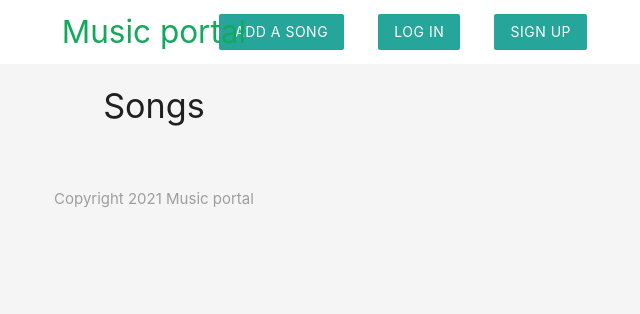
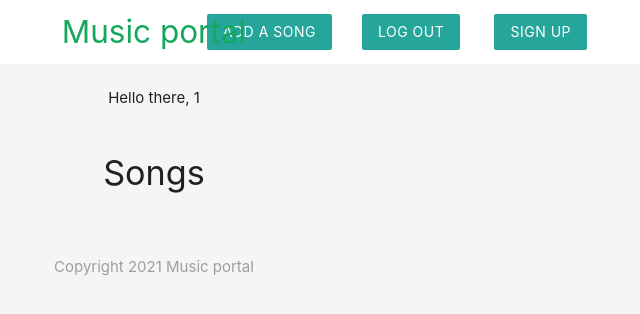
Before and after one commit to gardnerdev/music-app, a PHP site: page / in a window 1280 px wide. Shown: the top 314 px of the page, without its empty margins (486-1126 px from the left). Run offline with PHP 8.4, Linux system fonts and the light colour scheme; the visitor is signed in with stand-in values (Sample User, id 1); data that the repository does not hold is empty.

Commit message:
adding and deleting songs for logged in users

```diff
--- a/index.php
+++ b/index.php
@@ -22,11 +22,17 @@
 
 <!DOCTYPE html>
 <html lang="en">
+<link rel="stylesheet" type="text/css" href="templates/style.css">
     <?php include('templates/header.php')?>
-
+    <?php
+        if (isset($_SESSION["useruid"])){
+            echo "<br>";
+            echo "<p>Hello there, " . $_SESSION["useruid"] . "</p>";
+            echo "<br>";
+        }
+    ?>
     <h4 class="center gray-text">Songs
     </h4>
-
     <div class="container">
         <div class="row">
             <?php foreach($songs as $song): ?>
--- a/login.php
+++ b/login.php
@@ -3,6 +3,7 @@
 ?>
 
     <section class="signup-form">
+    <link rel="stylesheet" type="text/css" href="templates/style.css">
     <section class="container grey-text"></section>
         <h4 class="center">Log In</h4>
         <form action="includes/login.inc.php" method="post">
--- a/templates/header.php
+++ b/templates/header.php
@@ -8,6 +8,7 @@
     </title>
     <!-- Compiled and minified CSS -->
     <link rel="stylesheet" href="https://cdnjs.cloudflare.com/ajax/libs/materialize/1.0.0/css/materialize.min.css">
+    <link rel="stylesheet" type="text/css" href="style.css">
     <style type="text/css">
         .brand-text{
             color: #14a85c !important;
@@ -25,12 +26,14 @@
             <a href="index.php" class="brand-logo brand-text center">Music portal</a>
             <ul id="nav-mobile" class="right hide-on-small-and-down">
                 <li>
-                    <a href="add.php" class="btn brand z-depth-0">Add a song</a>
-                    <a href="login.php" class="btn brand z-depth-0">Log in</a>
                     <?php
-                        // if (isset($_SESSION["useruid"])) {
-                        //     echo ""
-                        // }
+                        if (isset($_SESSION["useruid"])) {
+                            echo "<a href='add.php' class='btn brand z-depth-0'>Add a song</a>";
+                            echo "<a href='includes/logout.inc.php' class='btn brand z-depth-0'>Log out</a>";
+
+                        }else{
+                            echo "<a href='login.php' class='btn brand z-depth-0'>Log in</a>";
+                        }
                     ?>
                     <a href="signup.php" class="btn brand z-depth-0">Sign up</a>
                 </li>
--- /dev/null
+++ b/templates/style.css
@@ -0,0 +1,6 @@
+p {
+  margin-left:  auto;
+  margin-right: auto;
+  text-align: center;
+  margin:auto;
+  }
```
Also changed, not shown: details.php (+15 -5 lines), includes/logout.inc.php (+8 -0 lines).
